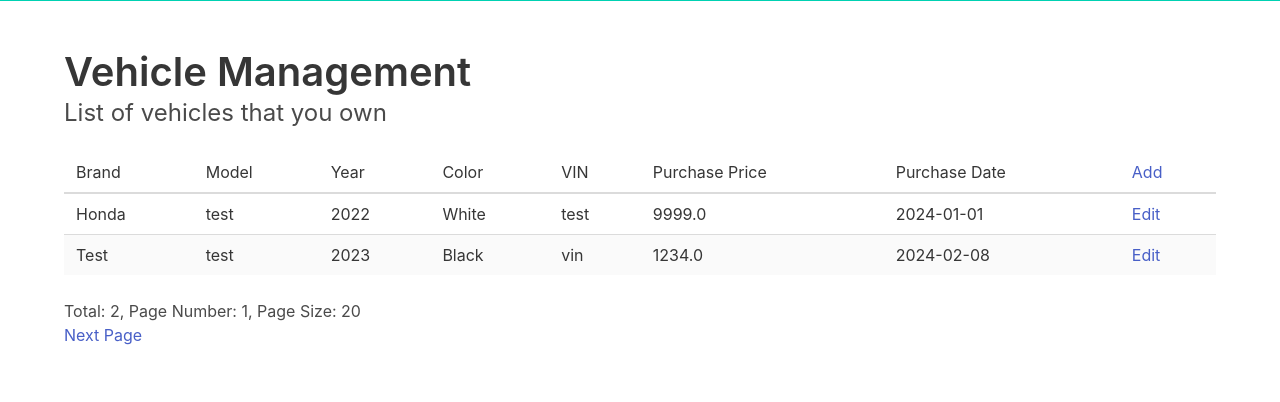
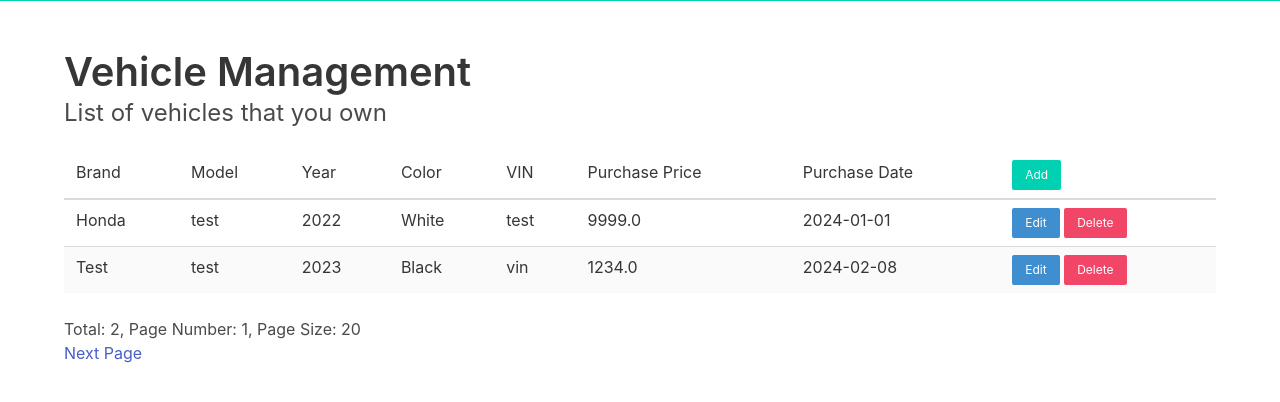
Before and after one commit to SilencePaul/4FD3-Project, a Django app: page /vehicle in a window 1280 px wide. Shown: the part 236-638 px from the top of the page. Run offline with Django 5.2, Linux system fonts and the light colour scheme; data comes from the database, SQL or seed files in the repository; both versions use the stored data as it was after the commit; some libraries are stand-ins or nearby versions.

Commit message:
add delete for vehicle

```diff
--- a/aerc_project/aerc_website/templates/vehicle/index.html
+++ b/aerc_project/aerc_website/templates/vehicle/index.html
@@ -3,11 +3,11 @@
 <html lang="en">
 <head>
     <meta charset="UTF-8">
-    <meta name="viewport" content="width=device-width, initial-scale=1.0">
+    <meta content="width=device-width, initial-scale=1.0" name="viewport">
     <title>Asset Management</title>
-    <link rel="stylesheet" href="https://cdn.jsdelivr.net/npm/bulma@0.9.4/css/bulma.min.css">
-    <script src="https://kit.fontawesome.com/8ae1e5da46.js" crossorigin="anonymous"></script>
-    <link rel="stylesheet" href="{% static 'css/styles.css' %}">
+    <link href="https://cdn.jsdelivr.net/npm/bulma@0.9.4/css/bulma.min.css" rel="stylesheet">
+    <script crossorigin="anonymous" src="https://kit.fontawesome.com/8ae1e5da46.js"></script>
+    <link href="{% static 'css/styles.css' %}" rel="stylesheet">
 </head>
 <body>
 <main>
@@ -20,8 +20,8 @@
                 <h2 class="subtitle">
                     A simple asset management system
                 </h2>
-                    <nav class="navbar" role="navigation" aria-label="main navigation">
-                        <div id="navbarBasicExample" class="navbar-menu">
+                <nav aria-label="main navigation" class="navbar" role="navigation">
+                    <div class="navbar-menu" id="navbarBasicExample">
                         <div class="navbar-start">
                             <a class="navbar-item" href="/">
                                 Home
@@ -57,7 +57,7 @@
                         <td>Purchase Price</td>
                         <td>Purchase Date</td>
                         <td>
-                                    <a href="?vt=detail">Add</a>
+                            <a class="button is-primary is-small" href="?vt=detail">Add</a>
                         </td>
                     </tr>
                     </thead>
@@ -72,7 +72,12 @@
                         <td>{{ x.purchase_price }}</td>
                         <td>{{ x.purchase_date|date:'Y-m-d' }}</td>
                         <td>
-                                        <a href="?vt=detail&id={{ x.id }}">Edit</a>
+                            <form action="vehicle" method="post">
+                                <a class="button is-info is-small" href="?vt=detail&id={{ x.id }}">Edit</a>
+                                <input type="hidden" name="_method" value="delete" />
+                                <input name="id" type="hidden" value="{{ x.id }}"/>
+                                <input type="submit" value="Delete" class="button is-danger is-small" />
+                            </form>
                         </td>
                     </tr>
                     {% endfor %}
--- a/aerc_project/aerc_website/views.py
+++ b/aerc_project/aerc_website/views.py
@@ -52,17 +52,31 @@ def vehicle(request):
                 context['data'] = Vehicle.objects.get(id=id)
             return render(request, 'vehicle/detail.html', context)
     if request.method == "POST":
-        vehicleAsset = Asset.objects.get(category='V')
         id = int(request.POST.get('id', 0))
-        brand = request.POST.get('brand', "")
-        model = request.POST.get('model', "")
-        year = request.POST.get('year', "")
-        color = request.POST.get('color', "")
-        VIN = request.POST.get('VIN', "")
-        purchase_price = request.POST.get('purchase_price', "")
-        purchase_date = request.POST.get('purchase_date', "")
-        a = Vehicle(asset_id=vehicleAsset.id, id=id, brand=brand, model=model, year=year, color=color, VIN=VIN, purchase_price=purchase_price, purchase_date=purchase_date)
-        a.save()
+        _method = request.POST.get('_method', None)
+        if _method == "delete":
+            Vehicle.objects.get(id=id).delete()
+        else:
+            vehicleAsset = Asset.objects.get(category='V')
+            brand = request.POST.get('brand', "")
+            model = request.POST.get('model', "")
+            year = request.POST.get('year', "")
+            color = request.POST.get('color', "")
+            VIN = request.POST.get('VIN', "")
+            purchase_price = request.POST.get('purchase_price', "")
+            purchase_date = request.POST.get('purchase_date', "")
+            a = Vehicle(
+                    asset_id=vehicleAsset.id,
+                    brand=brand,
+                    model=model,
+                    year=year,
+                    color=color,
+                    VIN=VIN,
+                    purchase_price=purchase_price,
+                    purchase_date=purchase_date)
+            if id > 0:
+                a.id = id
+            a.save()
         return redirect('vehicle')
 
 def user(request):
```
Also changed, not shown: aerc_project/db.sqlite3. Lines whose indentation alone changed are shown as unchanged.
